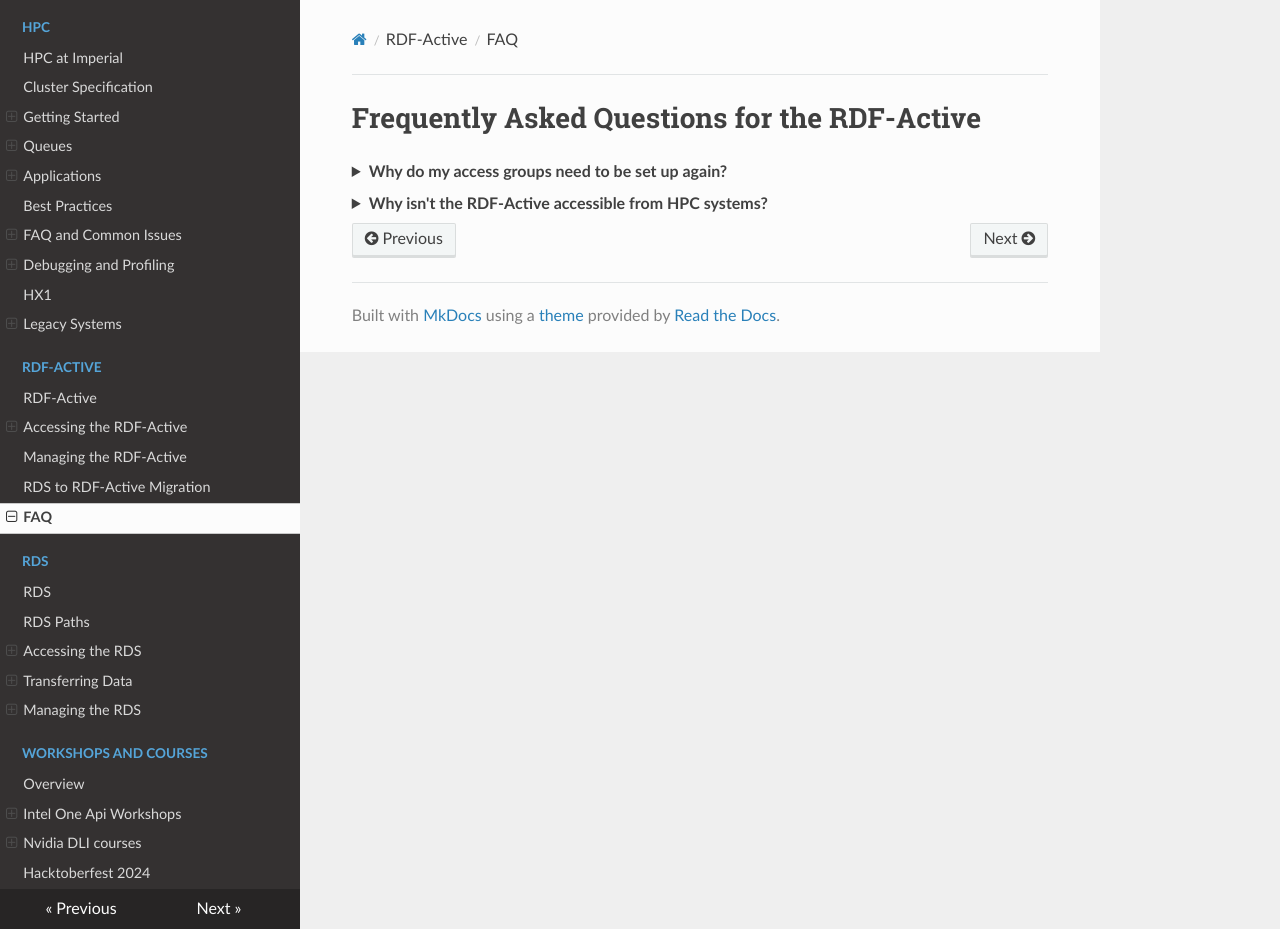
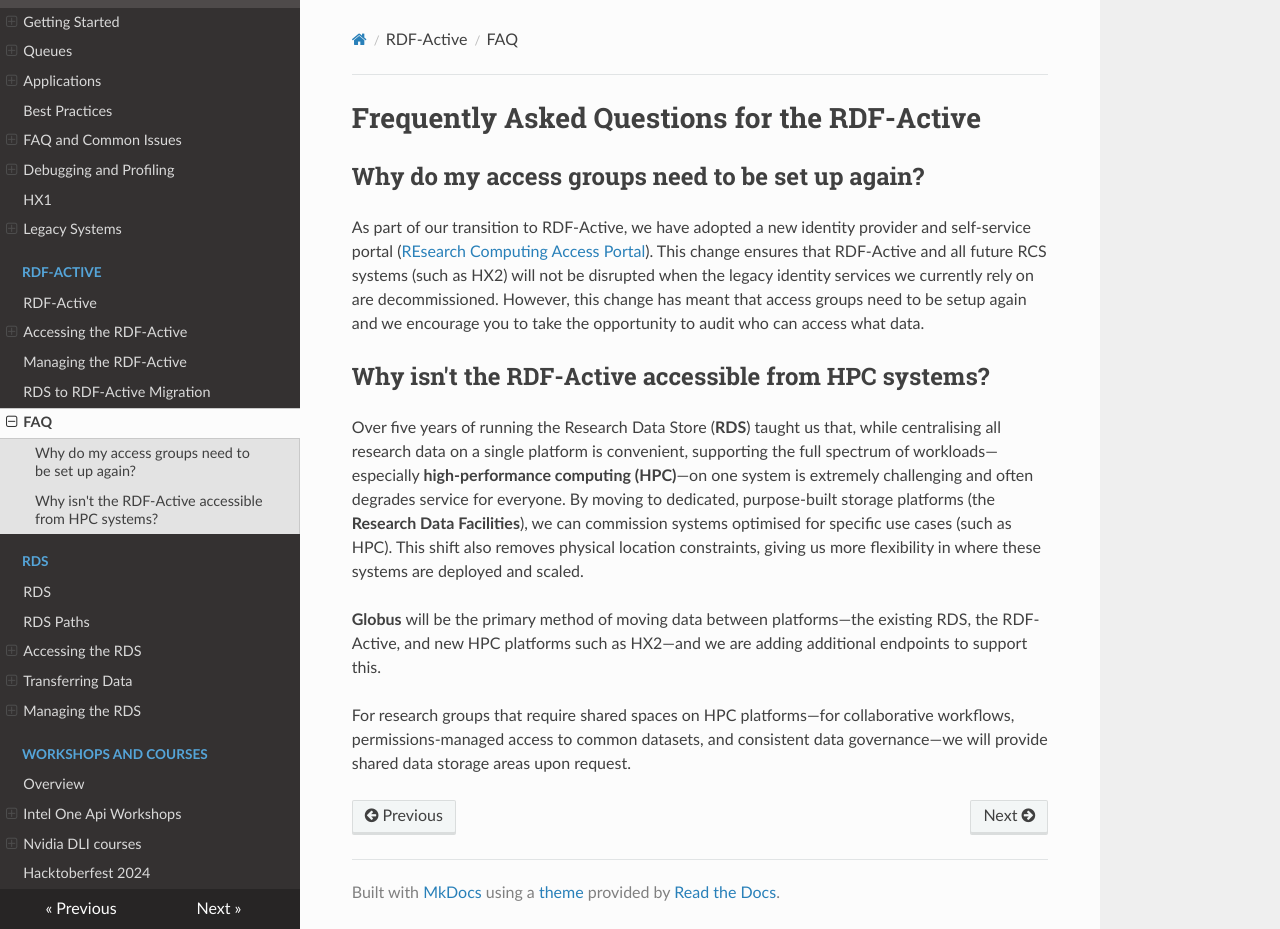
Before and after one commit to ImperialCollegeLondon/icl-rcs-user-guide, an MkDocs documentation site: the page built from docs/rdfactive/rdfactive-faq.md, in a window 1280 px wide and 929 px high. Built offline with MkDocs 1.6.1, drawn with Linux system fonts in a browser that asks for light colours; nearby versions of some CDN libraries.

```diff
--- a/docs/rdfactive/rdfactive-faq.md
+++ b/docs/rdfactive/rdfactive-faq.md
@@ -1,12 +1,13 @@
 # Frequently Asked Questions for the RDF-Active
 
-/// details | Why do my access groups need to be set up again?
-    type: faq
+## Why do my access groups need to be set up again?
+
 As part of our transition to RDF‑Active, we have adopted a new identity provider and self‑service portal ([REsearch Computing Access Portal](../recap/index.md)). This change ensures that RDF‑Active and all future RCS systems (such as HX2) will not be disrupted when the legacy identity services we currently rely on are decommissioned. However, this change has meant that access groups need to be setup again and we encourage you to take the opportunity to audit who can access what data.
-///
 
+## Why isn't the RDF-Active accessible from HPC systems?
 
-/// details | Why isn't the RDF-Active accessible from HPC systems?
-    type: faq
-Over five years of running the Research Data Store taught us that, while centralising all research data on a single platform is convenient, supporting the full spectrum of workloads—especially high‑performance computing (HPC)—on one system is extremely challenging and often degrades service for everyone. By moving to dedicated, purpose‑built storage platforms (the Research Data Facilities), we can commission systems optimised for specific use cases (such as HPC). This shift also removes physical location constraints, giving us more flexibility in where these systems are deployed and scaled.
-///
+Over five years of running the Research Data Store (**RDS**) taught us that, while centralising all research data on a single platform is convenient, supporting the full spectrum of workloads—especially **high‑performance computing (HPC)**—on one system is extremely challenging and often degrades service for everyone. By moving to dedicated, purpose‑built storage platforms (the **Research Data Facilities**), we can commission systems optimised for specific use cases (such as HPC). This shift also removes physical location constraints, giving us more flexibility in where these systems are deployed and scaled.
+
+**Globus** will be the primary method of moving data between platforms—the existing RDS, the RDF-Active, and new HPC platforms such as HX2—and we are adding additional endpoints to support this.
+
+For research groups that require shared spaces on HPC platforms—for collaborative workflows, permissions‑managed access to common datasets, and consistent data governance—we will provide shared data storage areas upon request.
```
Also changed, not shown: docs/rdfactive/rds-rdfactive-migration.md (+6 -1 lines).
